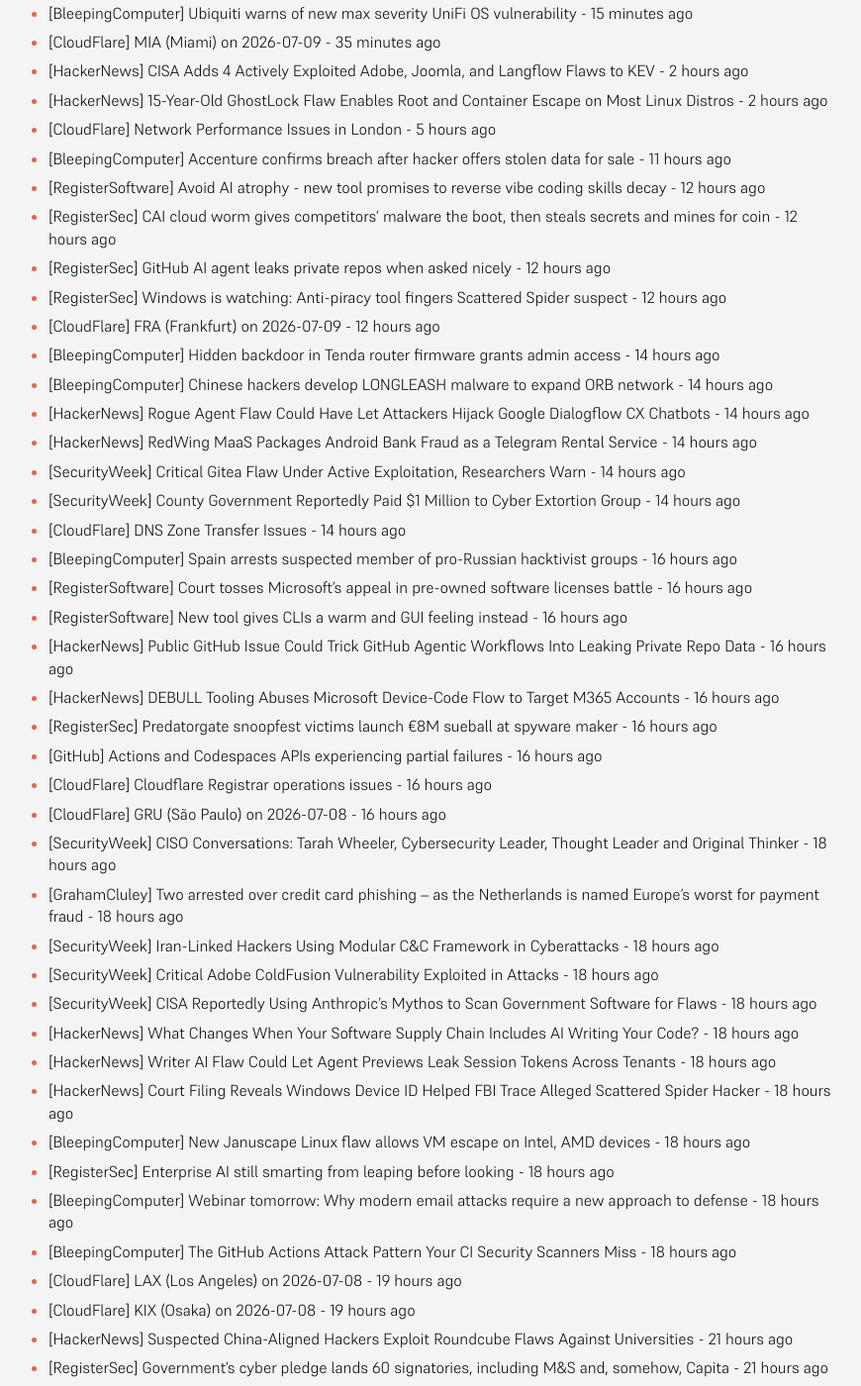
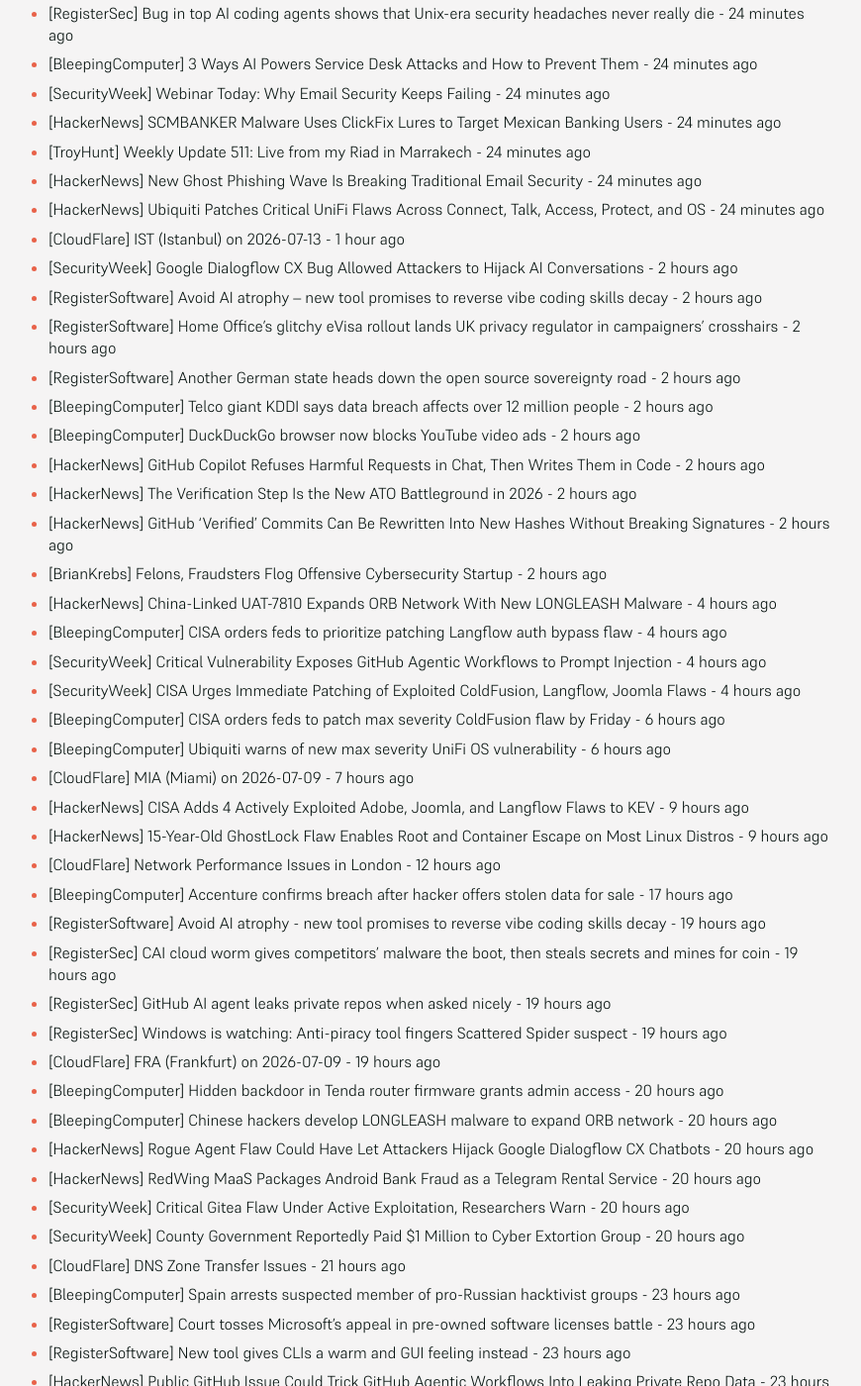
Before and after one commit to SecOpsNews/news, a Jekyll site: the page built from index.md, in a window 1280 px wide and 1400 px high, scrolled down 302 px. Shown: the whole window at 99% size, without its empty margins (215-1085 px from the left). Built offline with Jekyll 4.4.1, drawn with Linux system fonts in a browser that asks for light colours; some of the changed text lies outside the part shown.

Commit message:
New Feed

```diff
--- a/index.md
+++ b/index.md
@@ -9,58 +9,81 @@ description: Latest Updates
 
 <!-- SecOps start -->
 
-- [BleepingComputer] CISA orders feds to patch max severity ColdFusion flaw by Friday - 15 minutes ago
-- [BleepingComputer] Ubiquiti warns of new max severity  UniFi OS vulnerability - 15 minutes ago
-- [CloudFlare] MIA (Miami) on 2026-07-09 - 35 minutes ago
-- [HackerNews] CISA Adds 4 Actively Exploited Adobe, Joomla, and Langflow Flaws to KEV - 2 hours ago
-- [HackerNews] 15-Year-Old GhostLock Flaw Enables Root and Container Escape on Most Linux Distros - 2 hours ago
-- [CloudFlare] Network Performance Issues in London - 5 hours ago
-- [BleepingComputer] Accenture confirms breach after hacker offers stolen data for sale - 11 hours ago
-- [RegisterSoftware] Avoid AI atrophy - new tool promises to reverse vibe coding skills decay - 12 hours ago
-- [RegisterSec] CAI cloud worm gives competitors' malware the boot, then steals secrets and mines for coin - 12 hours ago
-- [RegisterSec] GitHub AI agent leaks private repos when asked nicely - 12 hours ago
-- [RegisterSec] Windows is watching: Anti-piracy tool fingers Scattered Spider suspect - 12 hours ago
-- [CloudFlare] FRA (Frankfurt) on 2026-07-09 - 12 hours ago
-- [BleepingComputer] Hidden backdoor in Tenda router firmware grants admin access - 14 hours ago
-- [BleepingComputer] Chinese hackers develop LONGLEASH malware to expand ORB network - 14 hours ago
-- [HackerNews] Rogue Agent Flaw Could Have Let Attackers Hijack Google Dialogflow CX Chatbots - 14 hours ago
-- [HackerNews] RedWing MaaS Packages Android Bank Fraud as a Telegram Rental Service - 14 hours ago
-- [SecurityWeek] Critical Gitea Flaw Under Active Exploitation, Researchers Warn - 14 hours ago
-- [SecurityWeek] County Government Reportedly Paid $1 Million to Cyber Extortion Group - 14 hours ago
-- [CloudFlare] DNS Zone Transfer Issues - 14 hours ago
-- [BleepingComputer] Spain arrests suspected member of pro-Russian hacktivist groups - 16 hours ago
-- [RegisterSoftware] Court tosses Microsoft's appeal in pre-owned software licenses battle - 16 hours ago
-- [RegisterSoftware] New tool gives CLIs a warm and GUI feeling instead - 16 hours ago
-- [HackerNews] Public GitHub Issue Could Trick GitHub Agentic Workflows Into Leaking Private Repo Data - 16 hours ago
-- [HackerNews] DEBULL Tooling Abuses Microsoft Device-Code Flow to Target M365 Accounts - 16 hours ago
-- [RegisterSec] Predatorgate snoopfest victims launch €8M sueball at spyware maker - 16 hours ago
-- [GitHub] Actions and Codespaces APIs experiencing partial failures - 16 hours ago
-- [CloudFlare] Cloudflare Registrar operations issues - 16 hours ago
-- [CloudFlare] GRU (São Paulo) on 2026-07-08 - 16 hours ago
-- [SecurityWeek] CISO Conversations: Tarah Wheeler, Cybersecurity Leader, Thought Leader and Original Thinker - 18 hours ago
-- [GrahamCluley] Two arrested over credit card phishing – as the Netherlands is named Europe’s worst for payment fraud - 18 hours ago
-- [SecurityWeek] Iran-Linked Hackers Using Modular C&C Framework in Cyberattacks - 18 hours ago
-- [SecurityWeek] Critical Adobe ColdFusion Vulnerability Exploited in Attacks - 18 hours ago
-- [SecurityWeek] CISA Reportedly Using Anthropic’s Mythos to Scan Government Software for Flaws - 18 hours ago
-- [HackerNews] What Changes When Your Software Supply Chain Includes AI Writing Your Code? - 18 hours ago
-- [HackerNews] Writer AI Flaw Could Let Agent Previews Leak Session Tokens Across Tenants - 18 hours ago
-- [HackerNews] Court Filing Reveals Windows Device ID Helped FBI Trace Alleged Scattered Spider Hacker - 18 hours ago
-- [BleepingComputer] New Januscape Linux flaw allows VM escape on Intel, AMD devices - 18 hours ago
-- [RegisterSec] Enterprise AI still smarting from leaping before looking - 18 hours ago
-- [BleepingComputer] Webinar tomorrow: Why modern email attacks require a new approach to defense - 18 hours ago
-- [BleepingComputer] The GitHub Actions Attack Pattern Your CI Security Scanners Miss - 18 hours ago
-- [CloudFlare] LAX (Los Angeles) on 2026-07-08 - 19 hours ago
-- [CloudFlare] KIX (Osaka) on 2026-07-08 - 19 hours ago
-- [HackerNews] Suspected China-Aligned Hackers Exploit Roundcube Flaws Against Universities - 21 hours ago
-- [RegisterSec] Government's cyber pledge lands 60 signatories, including M&S and, somehow, Capita - 21 hours ago
-- [RegisterSec] Spain collars alleged pro-Russia hacktivist after FBI tip-off - 21 hours ago
-- [RegisterSec] Fake IT bods on Microsoft Teams coax workers into installing malware - 21 hours ago
-- [BleepingComputer] Microsoft to enable Windows settings backup by default for orgs - 21 hours ago
-- [SecurityWeek] Keyfactor Scores $1 Billion+ Investment for AI, Post-Quantum Security - 21 hours ago
-- [SecurityWeek] Linux Kernel Vulnerability Allows VM Escape on Intel and AMD Systems - 21 hours ago
-- [CloudFlare] New members invitations to accounts not being sent - 21 hours ago
-- [CloudFlare] VIE (Vienna) on 2026-07-08 - 21 hours ago
-- [CloudFlare] DFW (Dallas) on 2026-07-08 - 21 hours ago
+- [RegisterSec] China tells devs to ditch Claude Code over 'backdoor code' fears - 24 minutes ago
+- [RegisterSec] Bug in top AI coding agents shows that Unix-era security headaches never really die - 24 minutes ago
+- [BleepingComputer] 3 Ways AI Powers Service Desk Attacks and How to Prevent Them - 24 minutes ago
+- [SecurityWeek] Webinar Today: Why Email Security Keeps Failing - 24 minutes ago
+- [HackerNews] SCMBANKER Malware Uses ClickFix Lures to Target Mexican Banking Users - 24 minutes ago
+- [TroyHunt] Weekly Update 511: Live from my Riad in Marrakech - 24 minutes ago
+- [HackerNews] New Ghost Phishing Wave Is Breaking Traditional Email Security - 24 minutes ago
+- [HackerNews] Ubiquiti Patches Critical UniFi Flaws Across Connect, Talk, Access, Protect, and OS - 24 minutes ago
+- [CloudFlare] IST (Istanbul) on 2026-07-13 - 1 hour ago
+- [SecurityWeek] Google Dialogflow CX Bug Allowed Attackers to Hijack AI Conversations - 2 hours ago
+- [RegisterSoftware] Avoid AI atrophy – new tool promises to reverse vibe coding skills decay - 2 hours ago
+- [RegisterSoftware] Home Office's glitchy eVisa rollout lands UK privacy regulator in campaigners' crosshairs - 2 hours ago
+- [RegisterSoftware] Another German state heads down the open source sovereignty road - 2 hours ago
+- [BleepingComputer] Telco giant KDDI says data breach affects over 12 million people - 2 hours ago
+- [BleepingComputer] DuckDuckGo browser now blocks YouTube video ads - 2 hours ago
+- [HackerNews] GitHub Copilot Refuses Harmful Requests in Chat, Then Writes Them in Code - 2 hours ago
+- [HackerNews] The Verification Step Is the New ATO Battleground in 2026 - 2 hours ago
+- [HackerNews] GitHub 'Verified' Commits Can Be Rewritten Into New Hashes Without Breaking Signatures - 2 hours ago
+- [BrianKrebs] Felons, Fraudsters Flog Offensive Cybersecurity Startup - 2 hours ago
+- [HackerNews] China-Linked UAT-7810 Expands ORB Network With New LONGLEASH Malware - 4 hours ago
+- [BleepingComputer] CISA orders feds to prioritize patching Langflow auth bypass flaw - 4 hours ago
+- [SecurityWeek] Critical Vulnerability Exposes GitHub Agentic Workflows to Prompt Injection - 4 hours ago
+- [SecurityWeek] CISA Urges Immediate Patching of Exploited ColdFusion, Langflow, Joomla Flaws - 4 hours ago
+- [BleepingComputer] CISA orders feds to patch max severity ColdFusion flaw by Friday - 6 hours ago
+- [BleepingComputer] Ubiquiti warns of new max severity  UniFi OS vulnerability - 6 hours ago
+- [CloudFlare] MIA (Miami) on 2026-07-09 - 7 hours ago
+- [HackerNews] CISA Adds 4 Actively Exploited Adobe, Joomla, and Langflow Flaws to KEV - 9 hours ago
+- [HackerNews] 15-Year-Old GhostLock Flaw Enables Root and Container Escape on Most Linux Distros - 9 hours ago
+- [CloudFlare] Network Performance Issues in London - 12 hours ago
+- [BleepingComputer] Accenture confirms breach after hacker offers stolen data for sale - 17 hours ago
+- [RegisterSoftware] Avoid AI atrophy - new tool promises to reverse vibe coding skills decay - 19 hours ago
+- [RegisterSec] CAI cloud worm gives competitors' malware the boot, then steals secrets and mines for coin - 19 hours ago
+- [RegisterSec] GitHub AI agent leaks private repos when asked nicely - 19 hours ago
+- [RegisterSec] Windows is watching: Anti-piracy tool fingers Scattered Spider suspect - 19 hours ago
+- [CloudFlare] FRA (Frankfurt) on 2026-07-09 - 19 hours ago
+- [BleepingComputer] Hidden backdoor in Tenda router firmware grants admin access - 20 hours ago
+- [BleepingComputer] Chinese hackers develop LONGLEASH malware to expand ORB network - 20 hours ago
+- [HackerNews] Rogue Agent Flaw Could Have Let Attackers Hijack Google Dialogflow CX Chatbots - 20 hours ago
+- [HackerNews] RedWing MaaS Packages Android Bank Fraud as a Telegram Rental Service - 20 hours ago
+- [SecurityWeek] Critical Gitea Flaw Under Active Exploitation, Researchers Warn - 20 hours ago
+- [SecurityWeek] County Government Reportedly Paid $1 Million to Cyber Extortion Group - 20 hours ago
+- [CloudFlare] DNS Zone Transfer Issues - 21 hours ago
+- [BleepingComputer] Spain arrests suspected member of pro-Russian hacktivist groups - 23 hours ago
+- [RegisterSoftware] Court tosses Microsoft's appeal in pre-owned software licenses battle - 23 hours ago
+- [RegisterSoftware] New tool gives CLIs a warm and GUI feeling instead - 23 hours ago
+- [HackerNews] Public GitHub Issue Could Trick GitHub Agentic Workflows Into Leaking Private Repo Data - 23 hours ago
+- [HackerNews] DEBULL Tooling Abuses Microsoft Device-Code Flow to Target M365 Accounts - 23 hours ago
+- [RegisterSec] Predatorgate snoopfest victims launch €8M sueball at spyware maker - 23 hours ago
+- [GitHub] Actions and Codespaces APIs experiencing partial failures - 23 hours ago
+- [CloudFlare] Cloudflare Registrar operations issues - 23 hours ago
+- [CloudFlare] GRU (São Paulo) on 2026-07-08 - 23 hours ago
+- [SecurityWeek] CISO Conversations: Tarah Wheeler, Cybersecurity Leader, Thought Leader and Original Thinker - 1 day ago
+- [GrahamCluley] Two arrested over credit card phishing – as the Netherlands is named Europe’s worst for payment fraud - 1 day ago
+- [SecurityWeek] Iran-Linked Hackers Using Modular C&C Framework in Cyberattacks - 1 day ago
+- [SecurityWeek] Critical Adobe ColdFusion Vulnerability Exploited in Attacks - 1 day ago
+- [SecurityWeek] CISA Reportedly Using Anthropic’s Mythos to Scan Government Software for Flaws - 1 day ago
+- [HackerNews] What Changes When Your Software Supply Chain Includes AI Writing Your Code? - 1 day ago
+- [HackerNews] Writer AI Flaw Could Let Agent Previews Leak Session Tokens Across Tenants - 1 day ago
+- [HackerNews] Court Filing Reveals Windows Device ID Helped FBI Trace Alleged Scattered Spider Hacker - 1 day ago
+- [BleepingComputer] New Januscape Linux flaw allows VM escape on Intel, AMD devices - 1 day ago
+- [RegisterSec] Enterprise AI still smarting from leaping before looking - 1 day ago
+- [BleepingComputer] Webinar tomorrow: Why modern email attacks require a new approach to defense - 1 day ago
+- [BleepingComputer] The GitHub Actions Attack Pattern Your CI Security Scanners Miss - 1 day ago
+- [CloudFlare] LAX (Los Angeles) on 2026-07-08 - 1 day ago
+- [CloudFlare] KIX (Osaka) on 2026-07-08 - 1 day ago
+- [HackerNews] Suspected China-Aligned Hackers Exploit Roundcube Flaws Against Universities - 1 day ago
+- [RegisterSec] Government's cyber pledge lands 60 signatories, including M&S and, somehow, Capita - 1 day ago
+- [RegisterSec] Spain collars alleged pro-Russia hacktivist after FBI tip-off - 1 day ago
+- [RegisterSec] Fake IT bods on Microsoft Teams coax workers into installing malware - 1 day ago
+- [BleepingComputer] Microsoft to enable Windows settings backup by default for orgs - 1 day ago
+- [SecurityWeek] Keyfactor Scores $1 Billion+ Investment for AI, Post-Quantum Security - 1 day ago
+- [SecurityWeek] Linux Kernel Vulnerability Allows VM Escape on Intel and AMD Systems - 1 day ago
+- [CloudFlare] New members invitations to accounts not being sent - 1 day ago
+- [CloudFlare] VIE (Vienna) on 2026-07-08 - 1 day ago
+- [CloudFlare] DFW (Dallas) on 2026-07-08 - 1 day ago
 - [HackerNews] BeyondTrust Patches Critical Auth Bypass Flaws in Remote Support and PRA - 1 day ago
 - [HackerNews] CERT/CC Warns of Hidden Admin Backdoor in Tenda Router Firmware - 1 day ago
 - [BleepingComputer] Microsoft testing new Cloud Rebuild Windows 11 recovery feature - 1 day ago
@@ -89,24 +112,16 @@ description: Latest Updates
 - [CloudFlare] VIE (Vienna) on 2026-07-07 - 1 day ago
 - [CloudFlare] FRA (Frankfurt) on 2026-07-08 - 1 day ago
 - [AWS] Service is operating normally: [RESOLVED] Increased Launch Template API Error Rates - 1 day ago
-- [RegisterSoftware] Apprentice developer defied orders – then got a job supporting her weird code - 1 day ago
-- [HackerNews] Suspected China-Nexus Hackers Use Fake Indian Tax Filing Utility to Deploy DcRAT - 1 day ago
-- [HackerNews] How to Evaluate an AI SOC Platform in 2026: 6 Capabilities That Separate Leaders from Bolt-On AI solutions - 1 day ago
-- [SecurityWeek] Prompt Injection Attacks Trick AI Agents Into Making Crypto Payments - 1 day ago
-- [HackerNews] ⚡ Weekly Recap: Proxy Botnets, Browser Ransomware, AI Agent Tricks, Fake PoC Malware and More - 1 day ago
-- [SecurityWeek] Proof-of-Concept Exploit Released for Linux ‘Bad Epoll’ Root Access Vulnerability - 1 day ago
-- [SecurityWeek] North Korean Hackers Target Open Source Developers in Supply Chain Attacks - 1 day ago
-- [BleepingComputer] Max severity Adobe ColdFusion flaw now exploited in attacks - 1 day ago
-- [AWS] Service impact: Increased Launch Template API Error Rates - 1 day ago
-- [AWS] Service impact: Increased Launch Template API Error Rates - 1 day ago
-- [RegisterSec] Secure Unix ancestor KSOS did type safety before Rust made it cool - 1 day ago
-- [HackerNews] SkillCloak Lets Malicious AI Agent Skills Evade Static Scanners with Self-Extracting Packing - 1 day ago
-- [HackerNews] Opera GX Flaw Let Malicious Sites Auto-Install Mods to Steal Data From Visited Pages - 1 day ago
-- [HackerNews] New Java-Based QuimaRAT MaaS Built to Run on Windows, Linux, and macOS - 1 day ago
-- [HackerNews] New TrojPix Attack Leaks Data From Air-Gapped Systems via Video Cable Emissions - 1 day ago
-- [CloudFlare] CDG (Paris) on 2026-07-05 - 1 day ago
-- [CloudFlare] Zero Trust Dashboard onboarding issues - 1 day ago
-- [CloudFlare] VIE (Vienna) on 2026-07-06 - 2 days ago
+- [RegisterSoftware] Apprentice developer defied orders – then got a job supporting her weird code - 2 days ago
+- [HackerNews] Suspected China-Nexus Hackers Use Fake Indian Tax Filing Utility to Deploy DcRAT - 2 days ago
+- [HackerNews] How to Evaluate an AI SOC Platform in 2026: 6 Capabilities That Separate Leaders from Bolt-On AI solutions - 2 days ago
+- [SecurityWeek] Prompt Injection Attacks Trick AI Agents Into Making Crypto Payments - 2 days ago
+- [HackerNews] ⚡ Weekly Recap: Proxy Botnets, Browser Ransomware, AI Agent Tricks, Fake PoC Malware and More - 2 days ago
+- [SecurityWeek] Proof-of-Concept Exploit Released for Linux ‘Bad Epoll’ Root Access Vulnerability - 2 days ago
+- [SecurityWeek] North Korean Hackers Target Open Source Developers in Supply Chain Attacks - 2 days ago
+- [BleepingComputer] Max severity Adobe ColdFusion flaw now exploited in attacks - 2 days ago
+- [AWS] Service impact: Increased Launch Template API Error Rates - 2 days ago
+- [AWS] Service impact: Increased Launch Template API Error Rates - 2 days ago
 
 
 <!-- SecOps end -->
```
